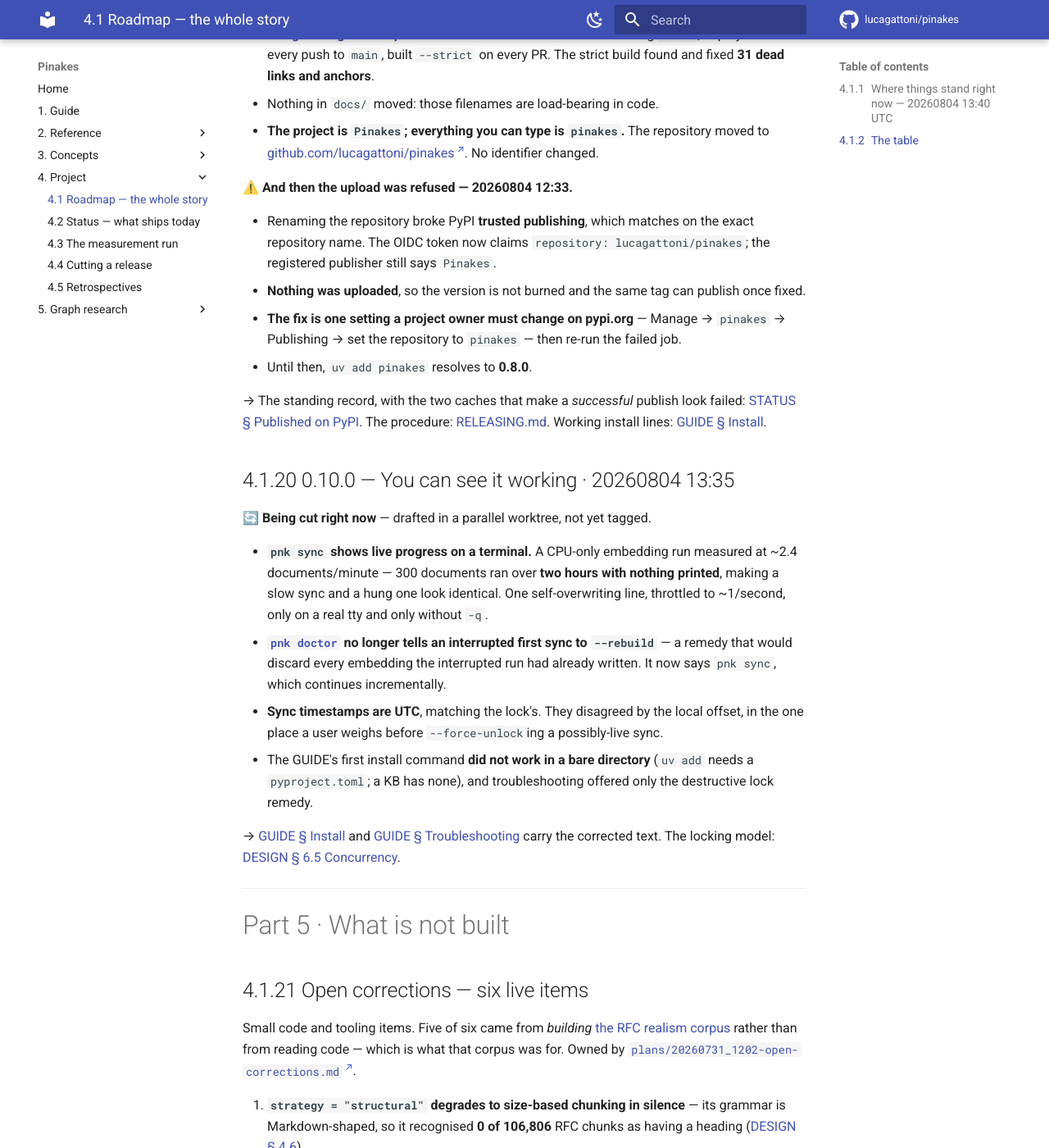
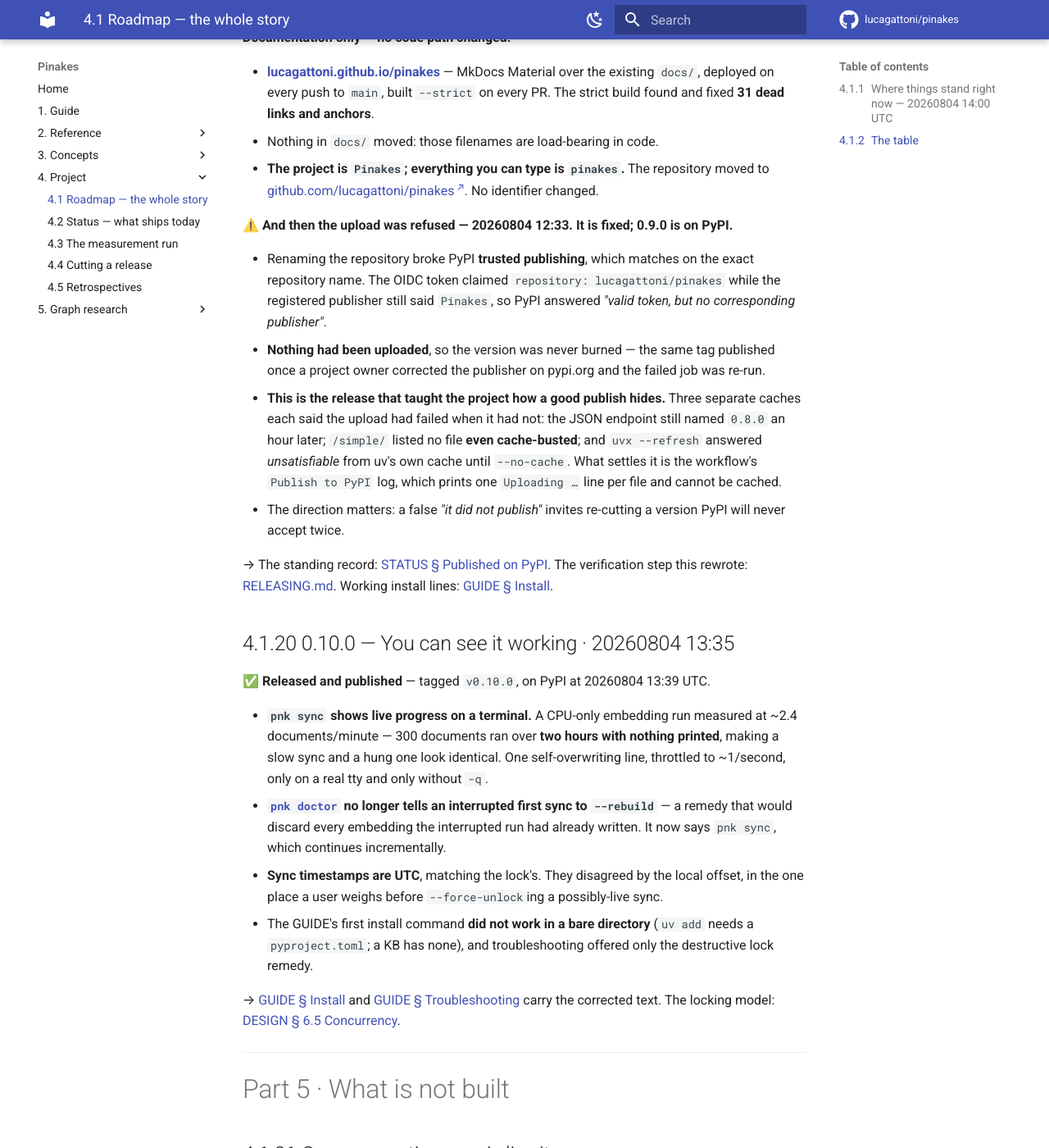
Before and after one commit to lucagattoni/Pinakes, an MkDocs documentation site: the page built from docs/ROADMAP.md, in a window 1280 px wide and 1400 px high, scrolled down 11720 px. Shown: the whole window at 82% size. Built offline with MkDocs 1.6.1 and Material for MkDocs 9.7.7, drawn with Linux system fonts in a browser that asks for light colours; comment, search, counter and statistics services are not loaded; some of the changed text lies outside the part shown.

Commit message:
Correct ROADMAP against main: 0.10.0 shipped, 0.9.0 reached PyPI
Both were true when written two hours ago and are not now. `0.10.0`
was tagged and published (20260804 13:39 UTC) while this branch was
open, and `0.9.0`'s refused upload went out once a project owner
corrected the trusted-publishing repository name.

Eight corrections: the latest-on-PyPI line, the two "being cut" /
"not yet tagged" markers, the 0.9.0 table cell, and the open-
corrections framing — main now says every one of the six came from
building the RFC corpus, not five of six, because the interrupted-sync
trio closed in 0.10.0.

The 0.9.0 section gains what the episode actually taught, from
docs/RELEASING.md's rewritten verification step: three separate caches
each reported a successful upload as failed, including `/simple/`
cache-busted. Only the workflow's `Publish to PyPI` log settles it. The
asymmetry is the point — a false "it did not publish" invites re-cutting
a version PyPI will never accept twice.

`make docs` clean, format gate green.

Co-Authored-By: Claude Opus 5 (1M context) <noreply@anthropic.com>
Claude-Session: https://claude.ai/code/session_0144s4uAokKvRKEKznumnEuQ

```diff
--- a/docs/ROADMAP.md
+++ b/docs/ROADMAP.md
@@ -17,14 +17,14 @@ precision nobody measured.
 
 ---
 
-## Where things stand right now — 20260804 13:40 UTC
+## Where things stand right now — 20260804 14:00 UTC
 
 - **18 releases in 10 days.** [`0.1.0`](#010--the-engine--20260725-1527) on 20260725;
-  [`0.10.0`](#0100--you-can-see-it-working--20260804-1335) being cut today.
-- **Latest on PyPI: `0.8.0`.** [`0.9.0`](#090--a-site-and-a-name--20260804-1228) is tagged and merged
-  but its **upload was refused** — the repository rename broke PyPI trusted publishing. Fixable with
-  one setting change by a project owner; nothing was burned
-  ([STATUS § Published on PyPI](STATUS.md#published-on-pypi)).
+  [`0.10.0`](#0100--you-can-see-it-working--20260804-1335) today.
+- **Latest on PyPI: `0.10.0`**, uploaded 20260804 13:39 UTC. Every release from `0.2.2` on is
+  published ([STATUS § Published on PyPI](STATUS.md#published-on-pypi)).
+  [`0.9.0`](#090--a-site-and-a-name--20260804-1228)'s upload was refused at first — the repository
+  rename broke PyPI trusted publishing — and went out once the publisher was corrected.
 - **Three of four planned releases are done.** The links release shipped across
   [`0.5.0`](#050--links-you-can-walk--20260731-1127)–[`0.6.0`](#060--links-you-can-write--20260801-1051).
 - **[The graph release](#the-graph-release--blocked-since-20260801) is blocked, and has been since
@@ -64,9 +64,9 @@ number belongs to a release only when it is cut
 | **[0.7.0](#070--the-measurement-that-said-no--20260801-1240)** | 20260801 12:40 | The measurement that said no | • Per-question eval artifact, stable ids<br>• Golden set 41 → 74 questions<br>• **Deliverable was a number: [the gate cannot be reached](STATUS.md#can-the-graph-releases-gate-be-reached--measured-20260801-1214)** |
 | **[0.7.1](#071--the-walk-stays-in-the-kb--20260801-1342)** | 20260801 13:42 | The walk stays in the KB | • `[sources] include` could escape the KB and mint sidecars outside it<br>• Three defects, all live before 0.5.0 |
 | **[0.8.0](#080--our-key-not-the-sdks--20260804-0840)** | 20260804 08:40 | Our key, not the SDK's | • **Breaking (paid path):** `PINAKES_ANTHROPIC_API_KEY`, no fallback<br>• Budget defaults raised<br>• STATUS header pinned by a gate<br>• 16 doc claims corrected |
-| **[0.9.0](#090--a-site-and-a-name--20260804-1228)** | 20260804 12:28 | A site, and a name | • Docs published to a MkDocs site<br>• 31 dead links found and fixed<br>• Repo renamed → project is **Pinakes**<br>• ⚠️ **[not on PyPI](STATUS.md#published-on-pypi)** — trusted publishing broke |
-| **[0.10.0](#0100--you-can-see-it-working--20260804-1335)** | 20260804 13:35 | You can see it working | • `pnk sync` shows live progress on a terminal<br>• `pnk doctor` no longer tells an interrupted sync to `--rebuild`<br>• Sync timestamps are UTC<br>• 🔄 **being cut right now** |
-| | | **[Open corrections](#open-corrections--six-live-items)** | • Six live code/tooling items<br>• Five of six came from *building* the RFC corpus, not from reading code<br>• None blocking |
+| **[0.9.0](#090--a-site-and-a-name--20260804-1228)** | 20260804 12:28 | A site, and a name | • Docs published to a MkDocs site<br>• 31 dead links found and fixed<br>• Repo renamed → project is **Pinakes**<br>• ⚠️ First upload **refused** — the rename broke trusted publishing; [since fixed](STATUS.md#published-on-pypi) |
+| **[0.10.0](#0100--you-can-see-it-working--20260804-1335)** | 20260804 13:35 | You can see it working | • `pnk sync` shows live progress on a terminal<br>• `pnk doctor` no longer tells an interrupted sync to `--rebuild`<br>• Sync timestamps are UTC<br>• ✅ Released and on PyPI |
+| | | **[Open corrections](#open-corrections--six-live-items)** | • Six live code/tooling items<br>• **Every one** came from *building* the RFC corpus, not from reading code<br>• None blocking |
 | | | **[The graph release](#the-graph-release--blocked-since-20260801)** | • Structural edges, expansion channel, `schema_version` 3<br>• 🚫 **Blocked** — its gate failed on the demo KB (20260801)<br>• Unblocking work is a corpus, not code |
 | | | **[The graph release, staged](#the-graph-release-staged--gates-only-not-scheduled)** | • PPR channel, the `[ner]` extra<br>• Gate-only: no implementation plan exists, by design<br>• Not scheduled |
 | | | **[The deep release](#the-deep-release)** | • `pnk ask --deep` — the budgeted agentic loop<br>• Only paid entry point still unbuilt |
@@ -408,23 +408,28 @@ The field it hardened: [MANIFEST.md](MANIFEST.md).
 - **The project is `Pinakes`; everything you can type is `pinakes`.** The repository moved to
   [github.com/lucagattoni/pinakes](https://github.com/lucagattoni/pinakes). No identifier changed.
 
-⚠️ **And then the upload was refused — 20260804 12:33.**
+⚠️ **And then the upload was refused — 20260804 12:33. It is fixed; 0.9.0 is on PyPI.**
 
 - Renaming the repository broke PyPI **trusted publishing**, which matches on the exact repository
-  name. The OIDC token now claims `repository: lucagattoni/pinakes`; the registered publisher still
-  says `Pinakes`.
-- **Nothing was uploaded**, so the version is not burned and the same tag can publish once fixed.
-- **The fix is one setting a project owner must change on pypi.org** — Manage → `pinakes` →
-  Publishing → set the repository to `pinakes` — then re-run the failed job.
-- Until then, `uv add pinakes` resolves to **0.8.0**.
+  name. The OIDC token claimed `repository: lucagattoni/pinakes` while the registered publisher
+  still said `Pinakes`, so PyPI answered *"valid token, but no corresponding publisher"*.
+- **Nothing had been uploaded**, so the version was never burned — the same tag published once a
+  project owner corrected the publisher on pypi.org and the failed job was re-run.
+- **This is the release that taught the project how a good publish hides.** Three separate caches
+  each said the upload had failed when it had not: the JSON endpoint still named `0.8.0` an hour
+  later; `/simple/` listed no file **even cache-busted**; and `uvx --refresh` answered
+  *unsatisfiable* from uv's own cache until `--no-cache`. What settles it is the workflow's
+  `Publish to PyPI` log, which prints one `Uploading …` line per file and cannot be cached.
+- The direction matters: a false *"it did not publish"* invites re-cutting a version PyPI will
+  never accept twice.
 
-→ The standing record, with the two caches that make a *successful* publish look failed:
-[STATUS § Published on PyPI](STATUS.md#published-on-pypi). The procedure:
-[RELEASING.md](RELEASING.md). Working install lines: [GUIDE § Install](GUIDE.md#install).
+→ The standing record: [STATUS § Published on PyPI](STATUS.md#published-on-pypi). The verification
+step this rewrote: [RELEASING.md](RELEASING.md). Working install lines:
+[GUIDE § Install](GUIDE.md#install).
 
 ## 0.10.0 — You can see it working · 20260804 13:35
 
-🔄 **Being cut right now** — drafted in a parallel worktree, not yet tagged.
+✅ **Released and published** — tagged `v0.10.0`, on PyPI at 20260804 13:39 UTC.
 
 - **`pnk sync` shows live progress on a terminal.** A CPU-only embedding run measured at ~2.4
   documents/minute — 300 documents ran over **two hours with nothing printed**, making a slow sync
@@ -447,9 +452,10 @@ the corrected text. The locking model: [DESIGN § 6.5 Concurrency](DESIGN.md#65-
 
 ## Open corrections — six live items
 
-Small code and tooling items. Five of six came from *building*
+Small code and tooling items, all unclaimed as of 20260804 13:21. **Every one** came from *building*
 [the RFC realism corpus](#the-corpus-exists--built-20260804-0800) rather than from reading code —
-which is what that corpus was for. Owned by
+which is what that corpus was for. The interrupted-sync trio that used to sit here closed in
+[`0.10.0`](#0100--you-can-see-it-working--20260804-1335). Owned by
 [`plans/20260731_1202-open-corrections.md`](https://github.com/lucagattoni/pinakes/blob/main/plans/20260731_1202-open-corrections.md).
 
 1. **`strategy = "structural"` degrades to size-based chunking in silence** — its grammar is
```
